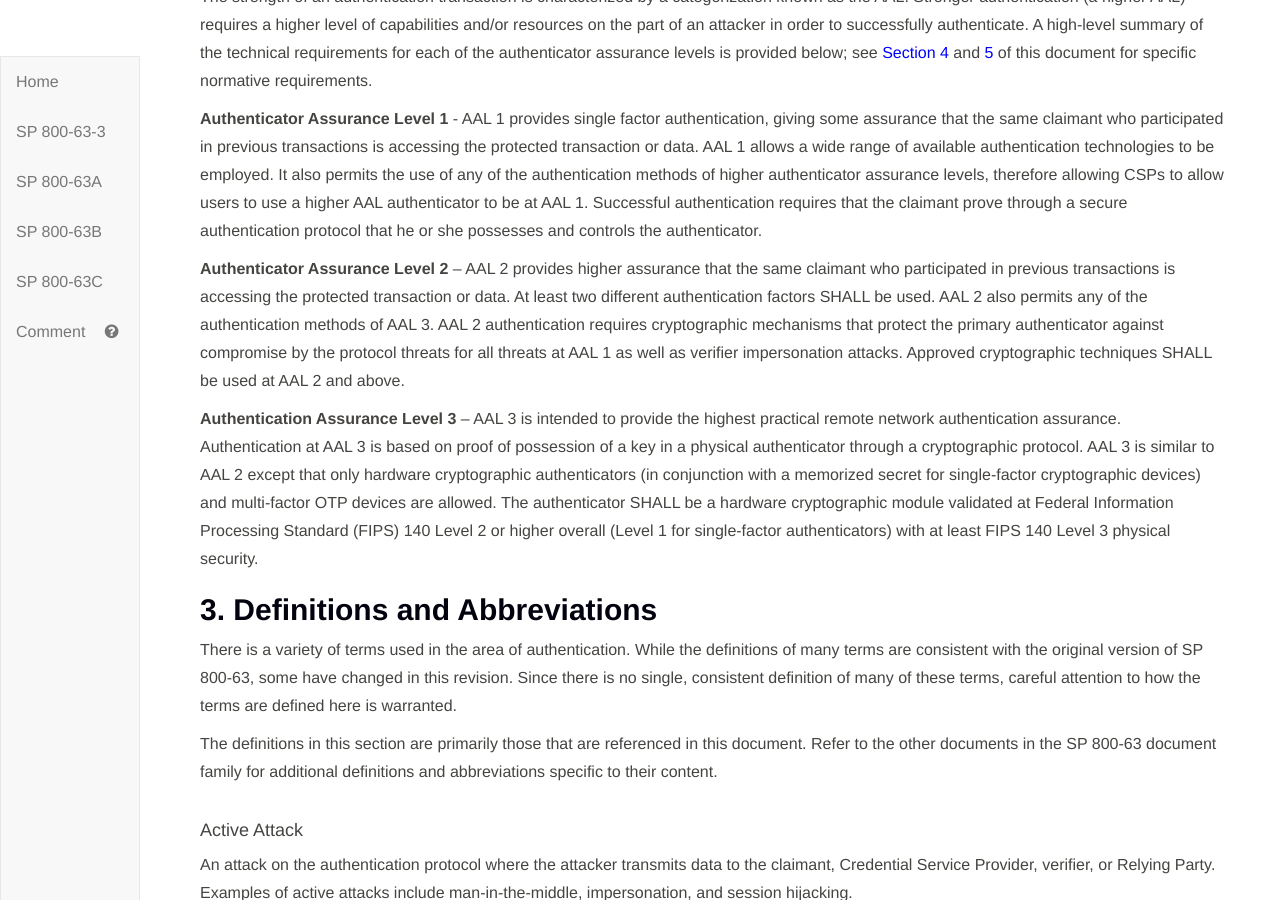
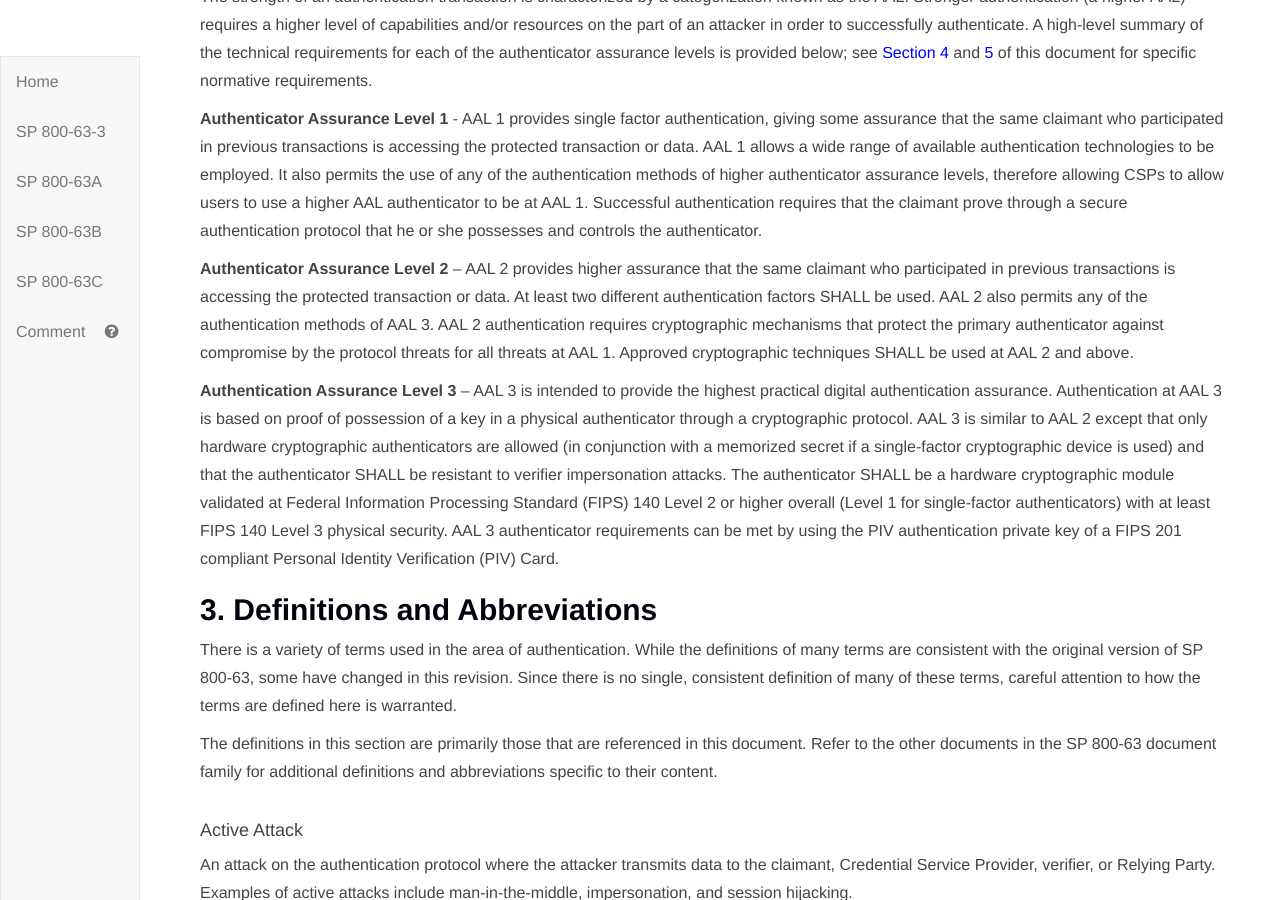
Before and after one commit to usnistgov/800-63-3, a Jekyll site: the page built from sp800-63b.md, in a window 1280 px wide and 900 px high, scrolled down 5863 px. Built offline with Jekyll 4.4.1, drawn with Linux system fonts in a browser that asks for light colours.

Commit message:
Correct descriptions of AAL 2 and AAL 3 authenticators in introduction

```diff
--- a/sp800-63b/sec1_2_introduction.md
+++ b/sp800-63b/sec1_2_introduction.md
@@ -20,6 +20,6 @@ The strength of an authentication transaction is characterized by a categorizati
 
 **Authenticator Assurance Level 1** - AAL 1 provides single factor authentication, giving some assurance that the same claimant who participated in previous transactions is accessing the protected transaction or data. AAL 1 allows a wide range of available authentication technologies to be employed. It also permits the use of any of the authentication methods of higher authenticator assurance levels, therefore allowing CSPs to allow users to use a higher AAL authenticator to be at AAL 1. Successful authentication requires that the claimant prove through a secure authentication protocol that he or she possesses and controls the authenticator.
 
-**Authenticator Assurance Level 2** – AAL 2 provides higher assurance that the same claimant who participated in previous transactions is accessing the protected transaction or data. At least two different authentication factors SHALL be used. AAL 2 also permits any of the authentication methods of AAL 3. AAL 2 authentication requires cryptographic mechanisms that protect the primary authenticator against compromise by the protocol threats for all threats at AAL 1 as well as verifier impersonation attacks. Approved cryptographic techniques SHALL be used at AAL 2 and above.
+**Authenticator Assurance Level 2** – AAL 2 provides higher assurance that the same claimant who participated in previous transactions is accessing the protected transaction or data. At least two different authentication factors SHALL be used. AAL 2 also permits any of the authentication methods of AAL 3. AAL 2 authentication requires cryptographic mechanisms that protect the primary authenticator against compromise by the protocol threats for all threats at AAL 1. Approved cryptographic techniques SHALL be used at AAL 2 and above.
 
-**Authentication Assurance Level 3** – AAL 3 is intended to provide the highest practical remote network authentication assurance. Authentication at AAL 3 is based on proof of possession of a key in a physical authenticator through a cryptographic protocol. AAL 3 is similar to AAL 2 except that only hardware cryptographic authenticators (in conjunction with a memorized secret for single-factor cryptographic devices) and multi-factor OTP devices are allowed. The authenticator SHALL be a hardware cryptographic module validated at Federal Information Processing Standard (FIPS) 140 Level 2 or higher overall (Level 1 for single-factor authenticators) with at least FIPS 140 Level 3 physical security.
+**Authentication Assurance Level 3** – AAL 3 is intended to provide the highest practical digital authentication assurance. Authentication at AAL 3 is based on proof of possession of a key in a physical authenticator through a cryptographic protocol. AAL 3 is similar to AAL 2 except that only hardware cryptographic authenticators are allowed (in conjunction with a memorized secret if a single-factor cryptographic device is used) and that the authenticator SHALL be resistant to verifier impersonation attacks. The authenticator SHALL be a hardware cryptographic module validated at Federal Information Processing Standard (FIPS) 140 Level 2 or higher overall (Level 1 for single-factor authenticators) with at least FIPS 140 Level 3 physical security. AAL 3 authenticator requirements can be met by using the PIV authentication private key of a FIPS 201 compliant Personal Identity Verification (PIV) Card.
```
